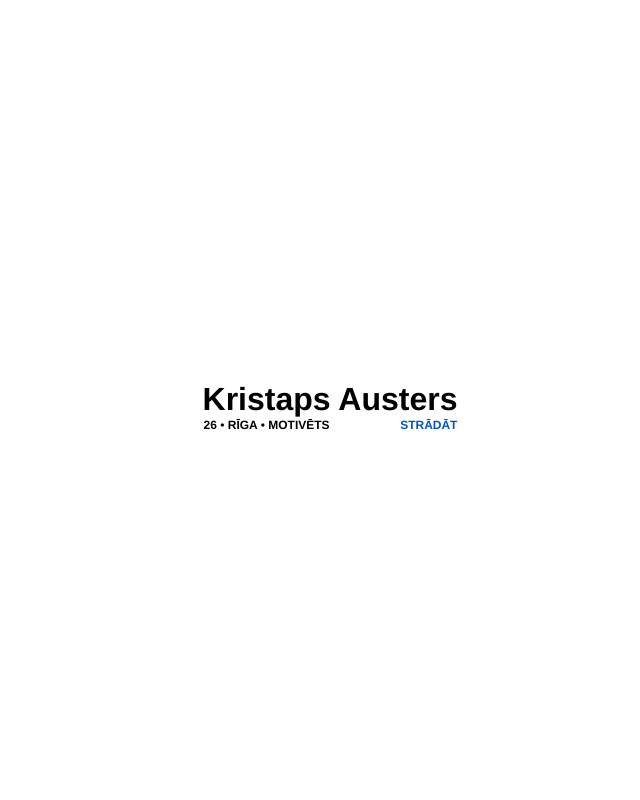
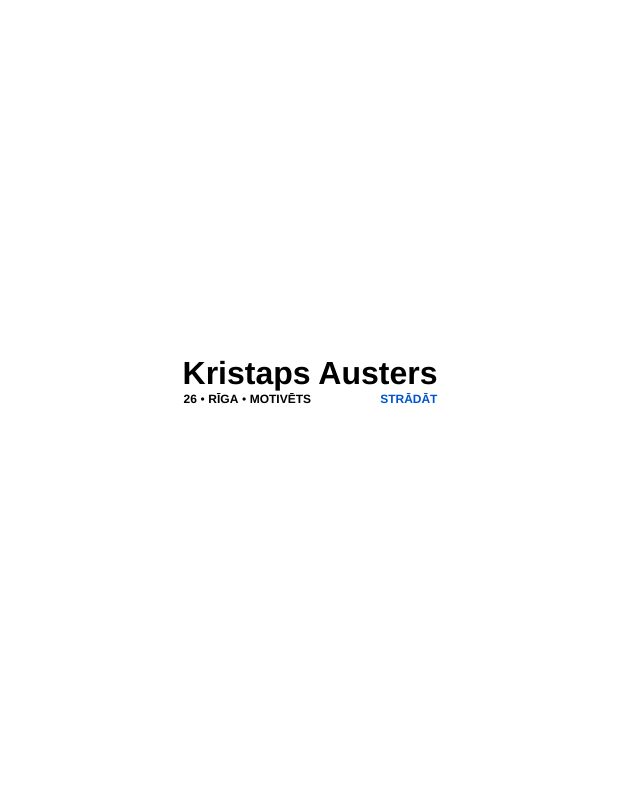
Before and after one commit to kausters/kristapsausters, a PHP site: page / in a window 1280 px wide. Shown: the whole page, without its empty margins (330-970 px from the left). Run offline with PHP 8.4, Linux system fonts and the light colour scheme; style sheets or scripts are compiled from the project's sources.

Commit message:
Switch to flexbox layout

```diff
--- a/style.scss
+++ b/style.scss
@@ -3,18 +3,19 @@ article,aside,footer,header,nav,section{display:block;}
 a{color:inherit;text-decoration:none;outline:none;}
 ul{list-style:none;}
 
-html {
-	width: 100%;
+html, body {
 	height: 100%;
+}
+
+body {
+	display: flex;
+	justify-content: center;
+	align-items: center;
 }
 
 header {
 	font: 300 16px/1.5 "Helvetica Neue", "Helvetica", "Arial", sans-serif;
-	position: absolute;
-	margin: 20px 20px 60px;
-	top: 45%;
-	left: 50%;
-	transform: translate(-50%);
+	padding: 20px 20px 60px;
 }
 
 h1 {
@@ -25,6 +26,7 @@ h1 {
 }
 
 p {
+	display: flex;
 	font-size: 12px;
 	font-weight: 600;
 	line-height: 1.2;
@@ -34,12 +36,12 @@ p {
 
 	span {
 		font-weight: 500;
+		padding: 0 .3em;
 	}
 }
 
 .work {
-	display: inline-block;
-	float: right;
+	margin-left: auto;
 	color: #05c;
 	&:hover {
 		text-decoration: underline;
```
Also changed, not shown: index.html (+7 -1 lines).
